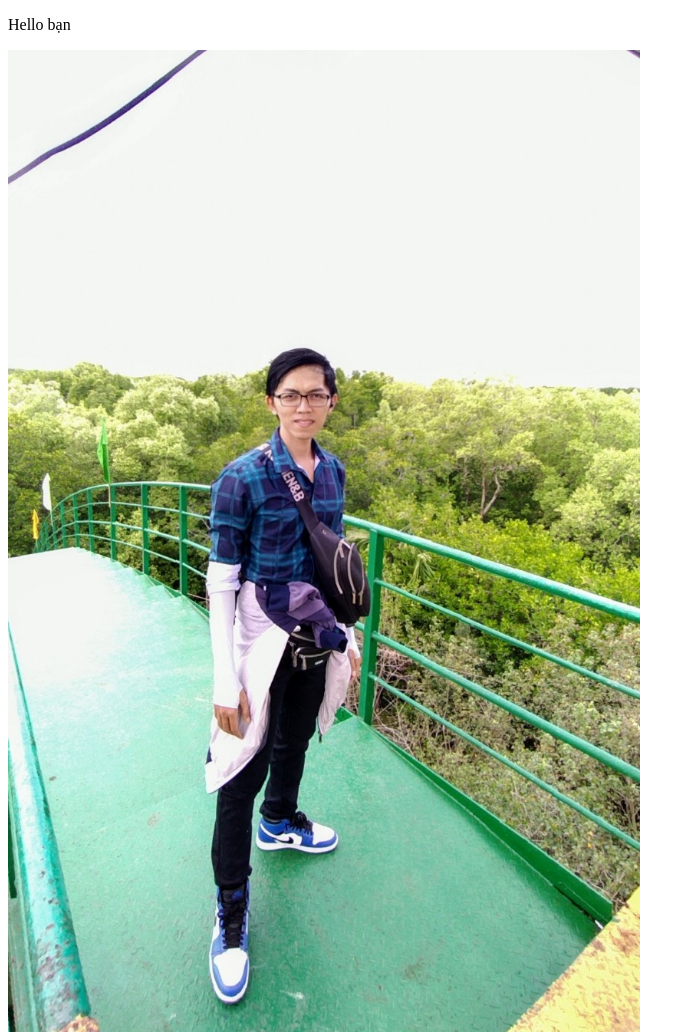
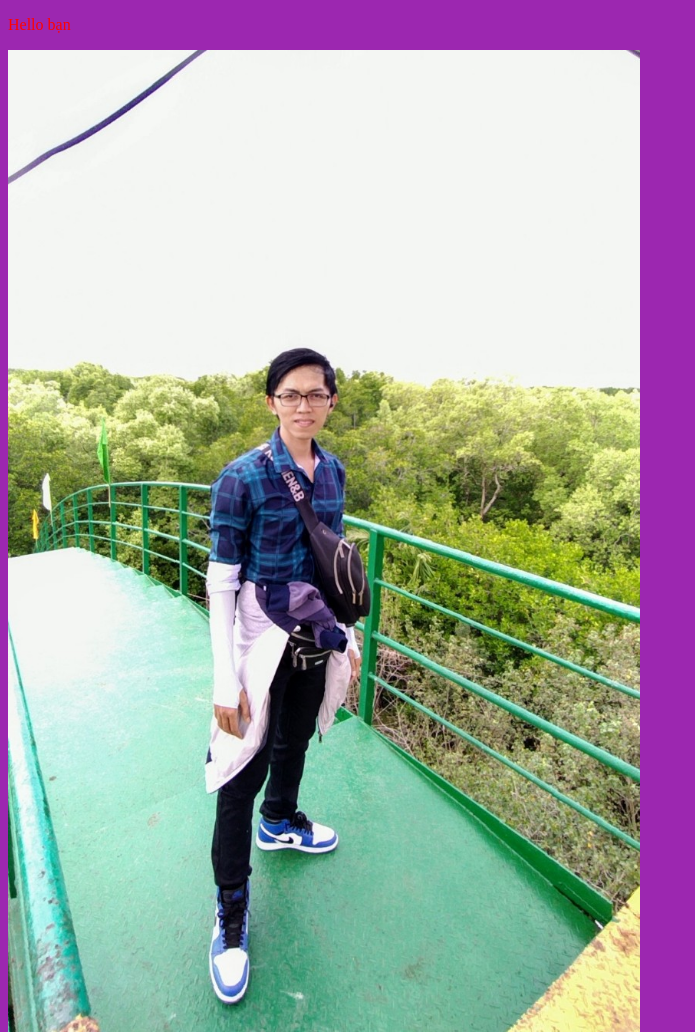
Before and after one commit to ntd1994/ntd1994.github.io, a plain HTML site: page index.html in a window 1280 px wide. Shown: the whole page, without its empty margins (0-695 px from the left). Drawn offline with Linux system fonts and the light colour scheme.

Commit message:
Update body.css

```diff
--- a/css/body.css
+++ b/css/body.css
@@ -1,3 +1,10 @@
 body{
-  background: url("images/hacker.jpg");
+  /*
+  background-image: url('images/hacker.jpg');
+  */
+  background-color: #9c27b0;
 }
+
+p{
+	color:red;
+}
```
